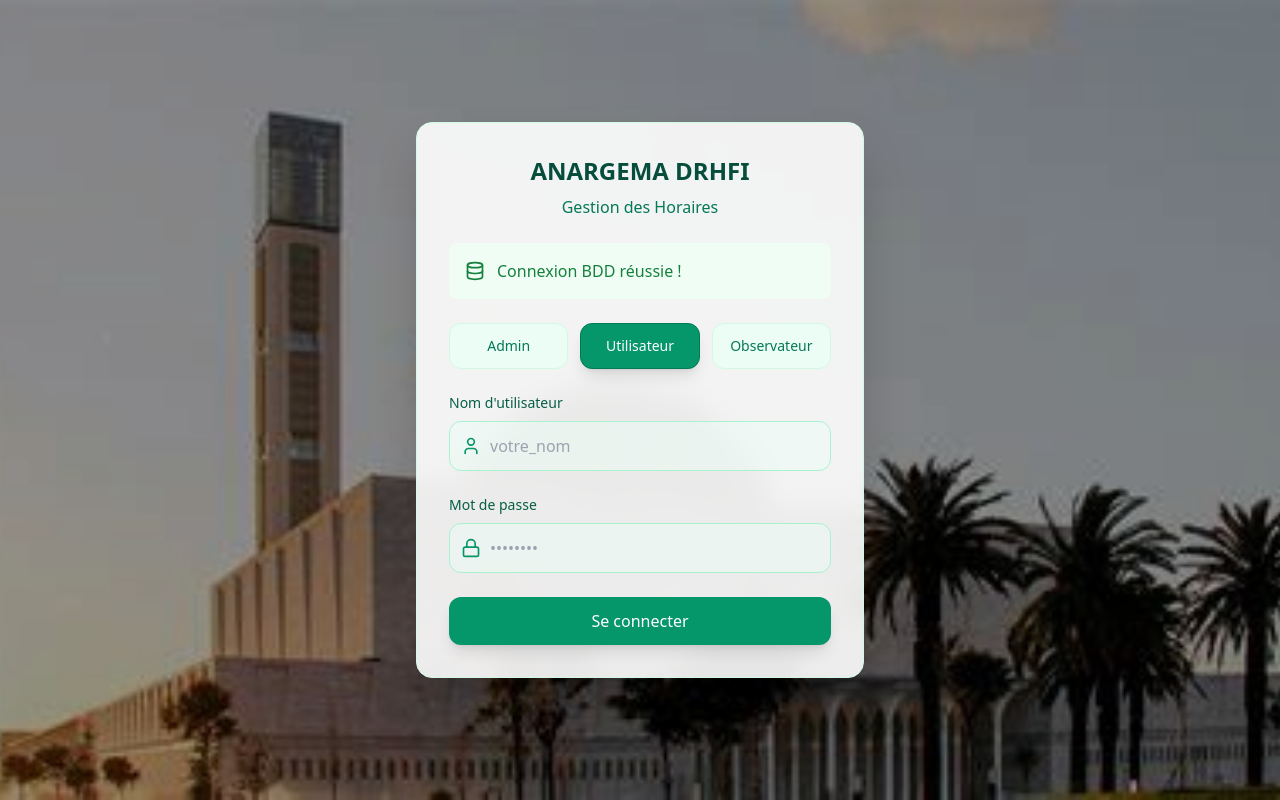
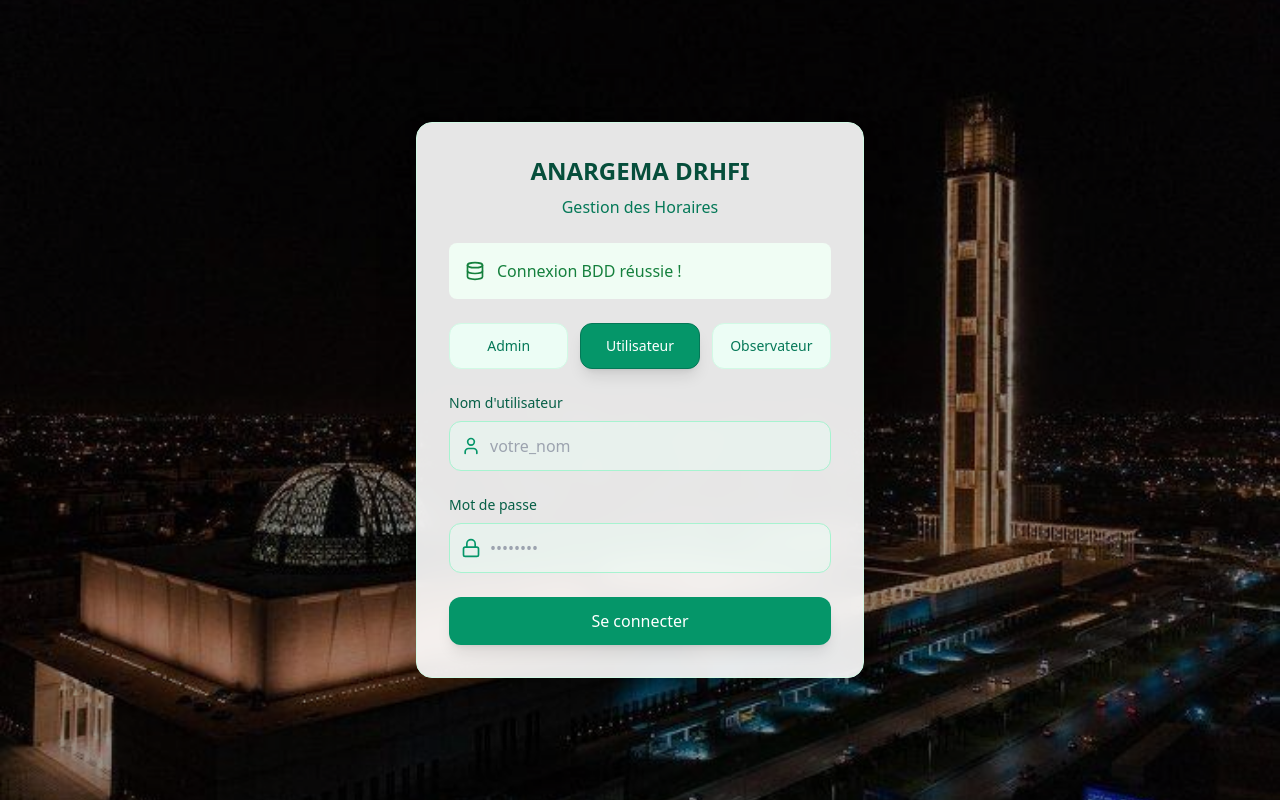
Before and after one commit to AMSWEB89/app_anargema_horaire, a React (Vite) app: page / in a window 1280 px wide. Built offline with nearby package versions, Linux system fonts and the light colour scheme; no server answers; the database is empty.

Commit message:
Updated App.tsx

```diff
--- a/src/App.tsx
+++ b/src/App.tsx
@@ -73,7 +73,7 @@ function App() {
     return (
       <Router>
         <Routes>
-          <Route path="/\" element={<AdminInterface onLogout={handleLogout} />} />
+          <Route path="/" element={<AdminInterface onLogout={handleLogout} />} />
           <Route path="/administrateur" element={<AdminDashboard onLogout={handleLogout} />} />
           <Route path="/utilisateur" element={<SchedulePage onLogout={handleLogout} userRole="user" />} />
           <Route path="/observateur" element={<ObserverDashboard onLogout={handleLogout} />} />
@@ -130,7 +130,7 @@ function App() {
       <div
         className="absolute inset-0 bg-cover bg-center"
         style={{
-          backgroundImage: `url('/OIP.jpeg')`,
+          backgroundImage: `url('/djamaa.jpeg')`,
           filter: 'brightness(0.6)'
         }}
       />
```
Also changed, not shown: public/OIP.jpeg (deleted).
